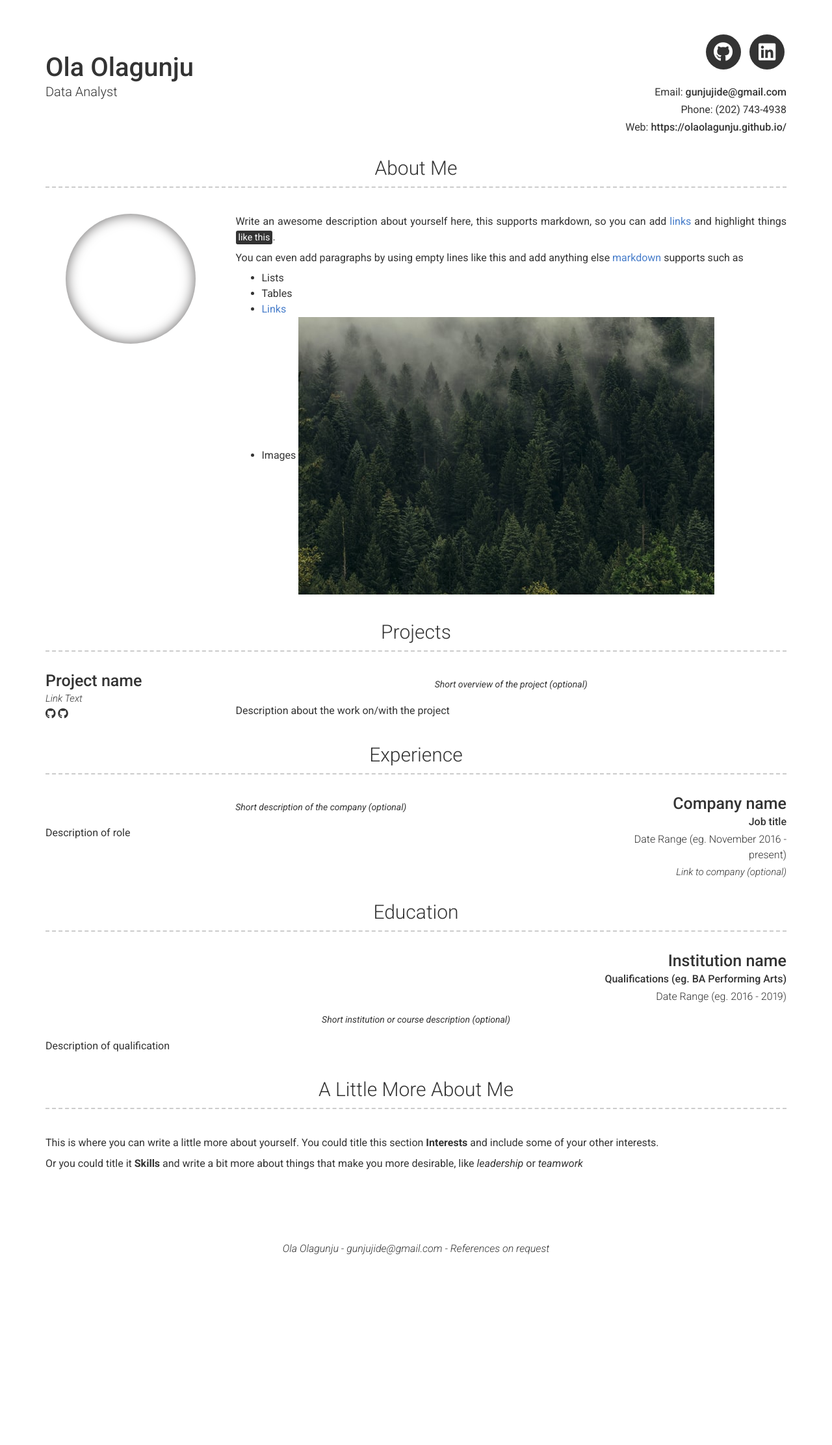
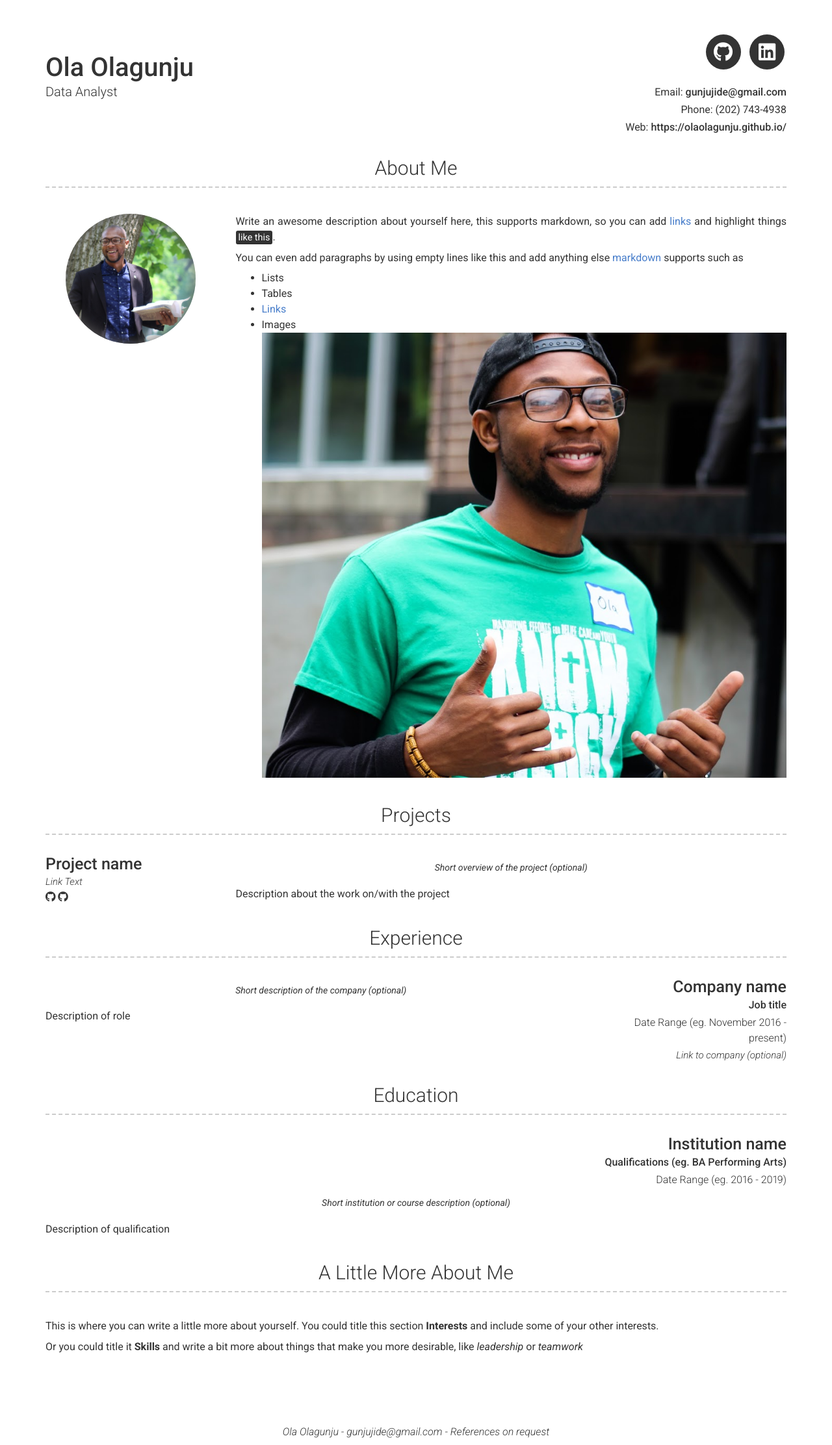
Before and after one commit to OlaOlagunju/cloudgeek.com.ng, a Jekyll site: the page built from index.md, in a window 1280 px wide. Shown: the whole page at 65% size. Built offline with Jekyll 4.4.1, drawn with Linux system fonts in a browser that asks for light colours; nearby versions of some CDN libraries; before the commit the page ends 1942 px from its top, so only the background shows below that.

Commit message:
Update _config.yml

```diff
--- a/_config.yml
+++ b/_config.yml
@@ -50,7 +50,7 @@ additional_links:
 
 # About Section
 # about_title: About Me (Use this to override about section title)
-about_profile_image: Directory of profile image (eg. images/me1.jpg)
+about_profile_image: images/me1.jpg
 about_content: | # this will include new lines to allow paragraphs
   Write an awesome description about yourself here, this supports markdown, so you can add [links](http://foobar.com) and highlight things <mark>like this</mark>.
 
@@ -58,7 +58,7 @@ about_content: | # this will include new lines to allow paragraphs
     - Lists
     - Tables
     - <a href="google.com">Links</a>
-    - Images ![alt text](/images/landscape-trees.jpg "Trees")
+    - Images ![alt text](/images/me2.jpeg)
 
 content:
   - title: Projects # Title for the section
```
